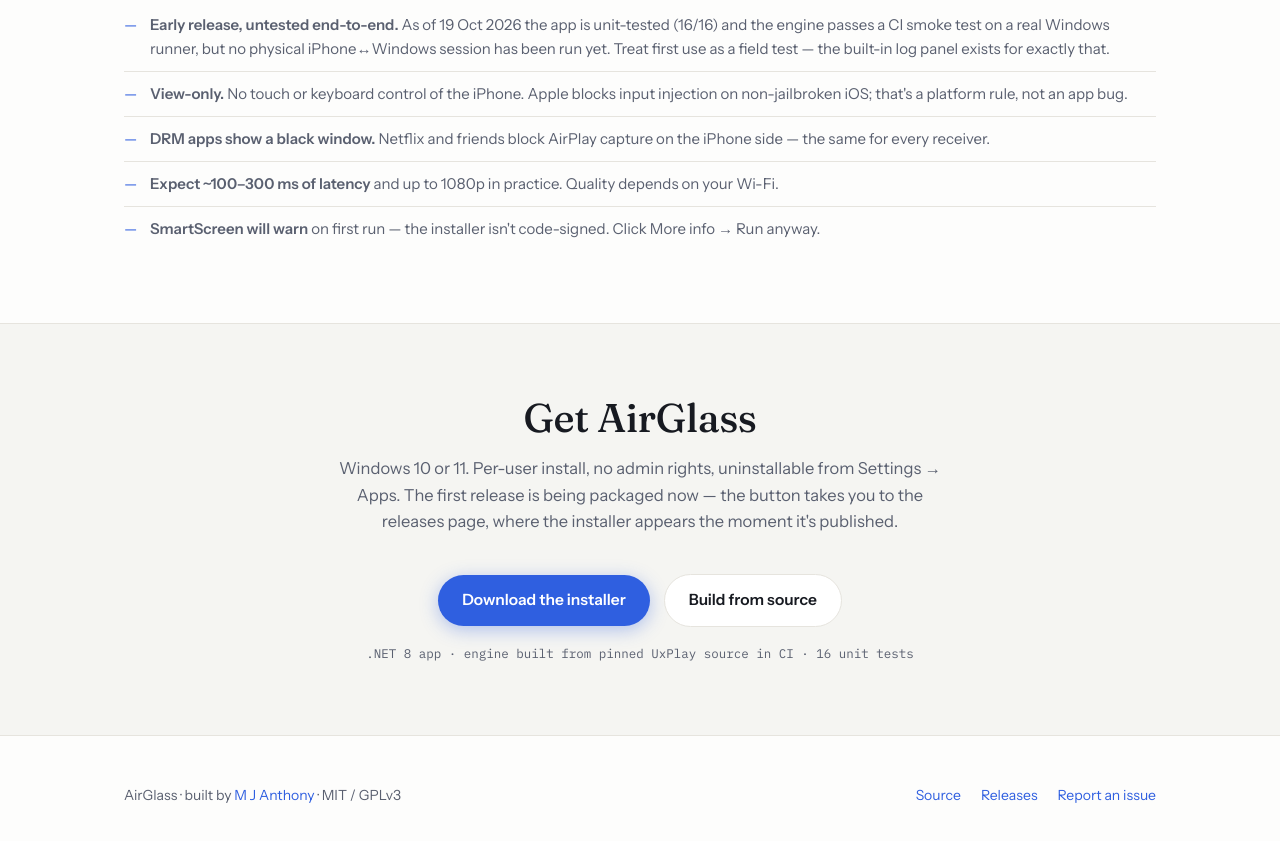
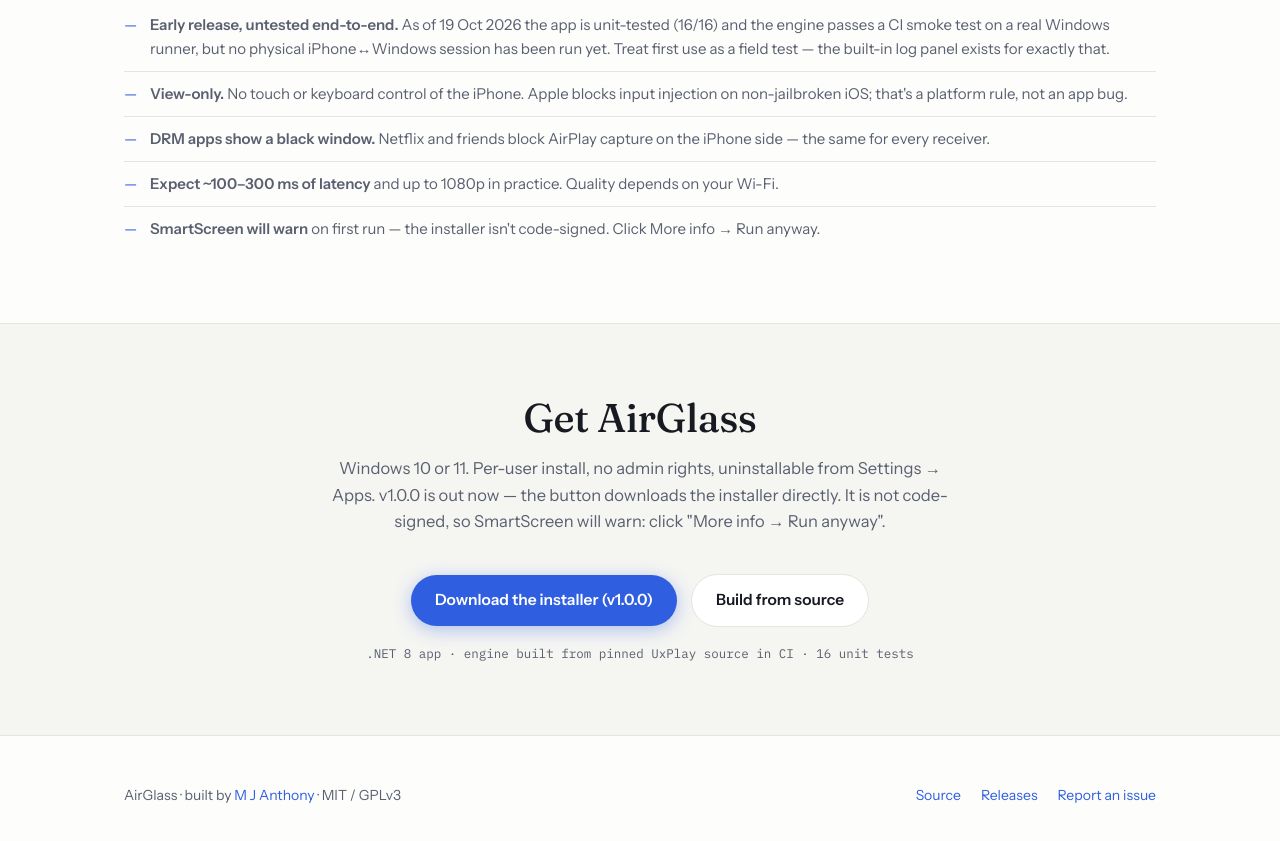
Before and after one commit to mjanthony819/airglass, a plain HTML site: page docs/index.html in a window 1280 px wide. Shown: the part 2418-3259 px from the top of the page. Drawn offline with nearby package versions, Linux system fonts and the light colour scheme.

Commit message:
Download page: point buttons at v1.0.0 installer asset

```diff
--- a/docs/index.html
+++ b/docs/index.html
@@ -103,7 +103,7 @@
 <h1>Your iPhone screen, <em>on your PC.</em></h1>
 <p class="lede">AirGlass turns a Windows PC into an AirPlay receiver. Open Control Centre on your iPhone, tap Screen Mirroring, pick your PC — and the screen appears in a window on your desktop. No cable, no account, nothing on the phone.</p>
 <div class="cta">
-<a class="btn primary" href="https://github.com/mjanthony819/airglass/releases">Download for Windows</a>
+<a class="btn primary" href="https://github.com/mjanthony819/airglass/releases/download/v1.0.0/AirGlass-Setup-1.0.0.exe">Download for Windows</a>
 <a class="btn ghost" href="https://github.com/mjanthony819/airglass">View on GitHub</a>
 </div>
 <p class="meta">v1.0.0 · per-user installer, no admin needed · app MIT, engine GPLv3</p>
@@ -151,9 +151,9 @@
 
 <section class="dl" id="download"><div class="wrap">
 <h2 class="reveal">Get AirGlass</h2>
-<p class="sub reveal">Windows 10 or 11. Per-user install, no admin rights, uninstallable from Settings → Apps. The first release is being packaged now — the button takes you to the releases page, where the installer appears the moment it's published.</p>
+<p class="sub reveal">Windows 10 or 11. Per-user install, no admin rights, uninstallable from Settings → Apps. v1.0.0 is out now — the button downloads the installer directly. It is not code-signed, so SmartScreen will warn: click "More info → Run anyway".</p>
 <div class="cta" style="justify-content:center">
-<a class="btn primary" href="https://github.com/mjanthony819/airglass/releases">Download the installer</a>
+<a class="btn primary" href="https://github.com/mjanthony819/airglass/releases/download/v1.0.0/AirGlass-Setup-1.0.0.exe">Download the installer (v1.0.0)</a>
 <a class="btn ghost" href="https://github.com/mjanthony819/airglass#build-from-source">Build from source</a>
 </div>
 <p class="meta">.NET 8 app · engine built from pinned UxPlay source in CI · 16 unit tests</p>
```
